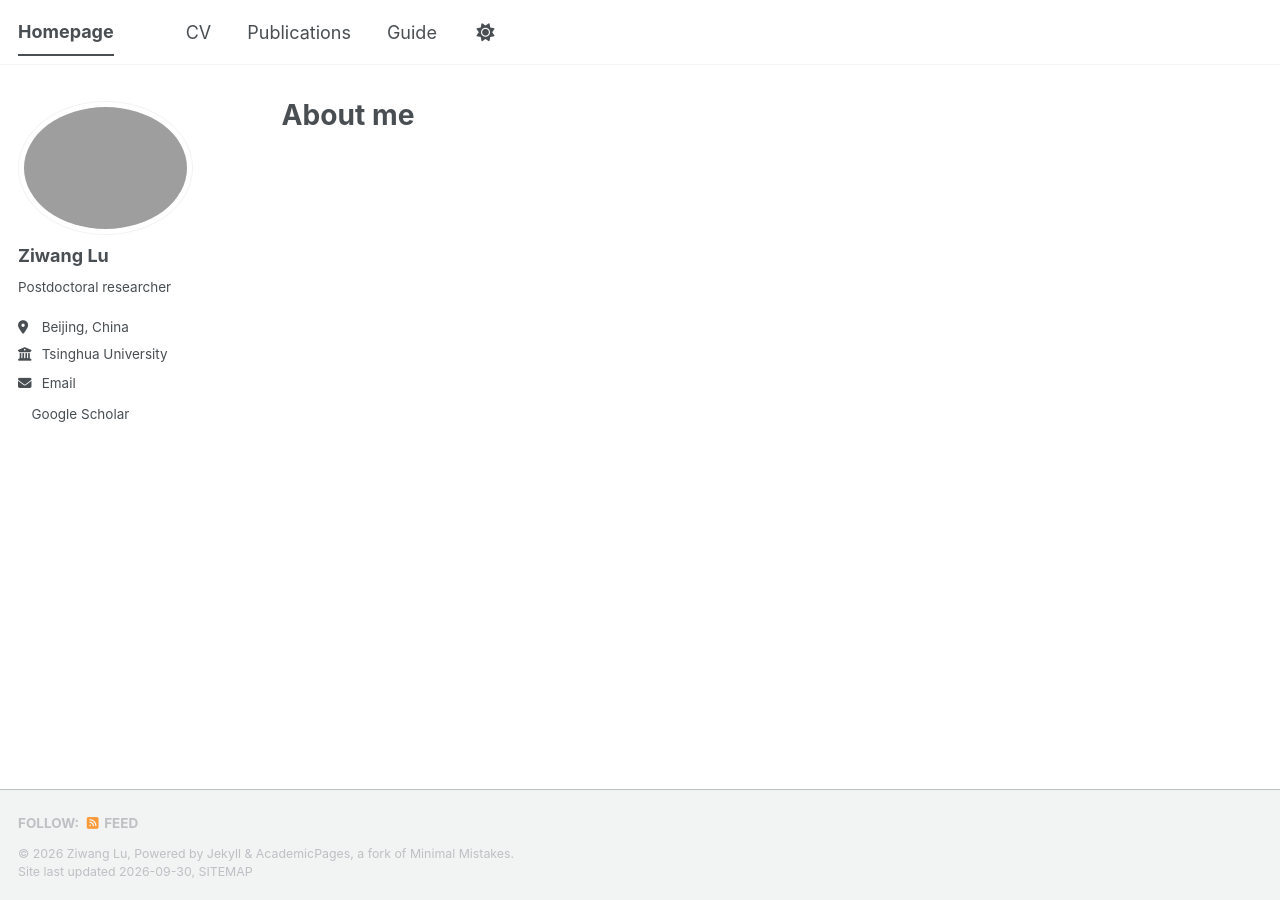
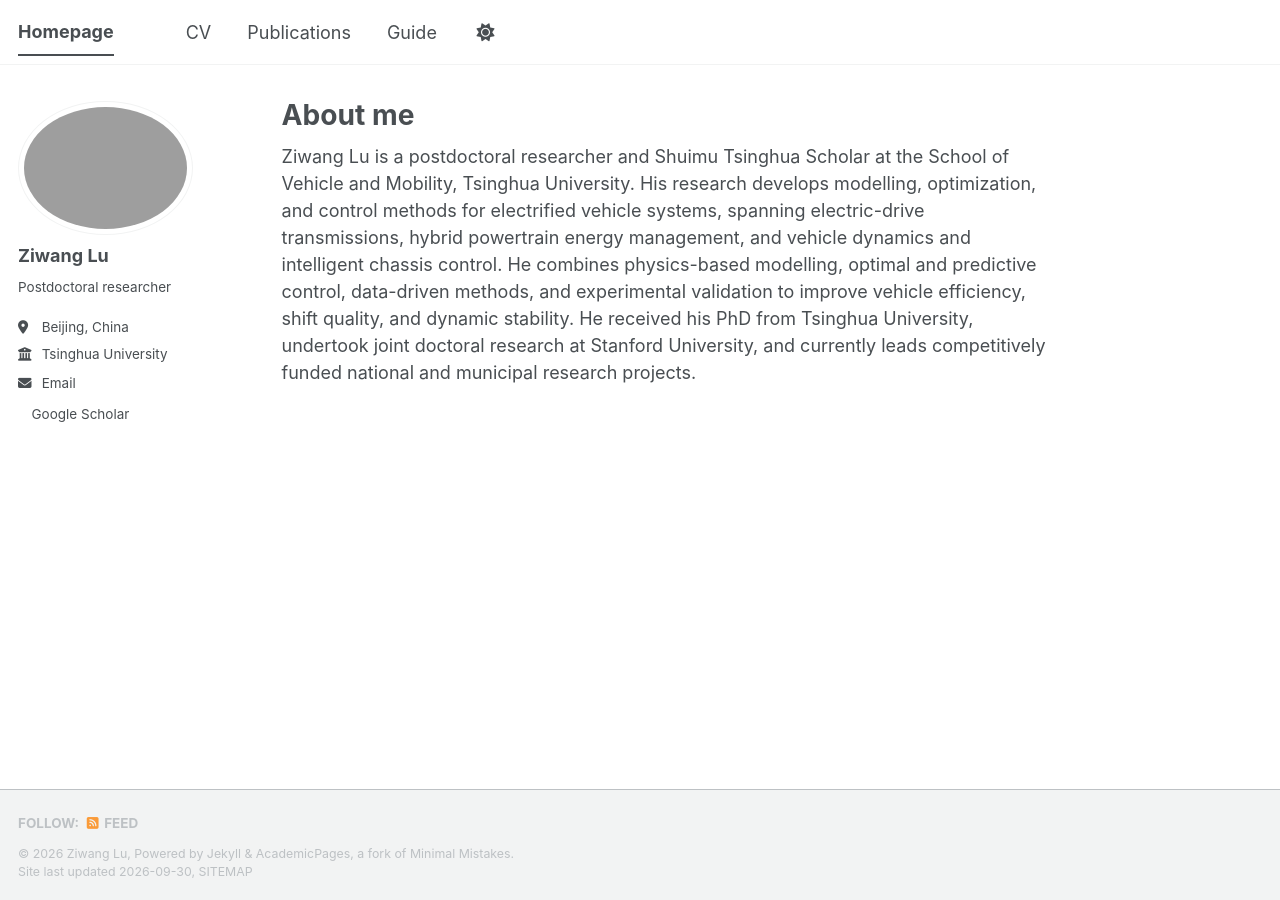
Before and after one commit to ZiwLu/ziwanglu.github.io, a Jekyll site: the page built from _pages/about.md, in a window 1280 px wide. Built offline with Jekyll 4.4.1, drawn with Linux system fonts in a browser that asks for light colours; a style sheet for code colours, icons or effects is not loaded.

Commit message:
Add biography for Ziwang Lu
Added a detailed biography of Ziwang Lu, highlighting his research focus and academic background.

```diff
--- a/_pages/about.md
+++ b/_pages/about.md
@@ -6,6 +6,7 @@ redirect_from:
   - /about/
   - /about.html
 ---
+Ziwang Lu is a postdoctoral researcher and Shuimu Tsinghua Scholar at the School of Vehicle and Mobility, Tsinghua University. His research develops modelling, optimization, and control methods for electrified vehicle systems, spanning electric-drive transmissions, hybrid powertrain energy management, and vehicle dynamics and intelligent chassis control. He combines physics-based modelling, optimal and predictive control, data-driven methods, and experimental validation to improve vehicle efficiency, shift quality, and dynamic stability. He received his PhD from Tsinghua University, undertook joint doctoral research at Stanford University, and currently leads competitively funded national and municipal research projects.
 
 <!--This is the front page of a website that is powered by the [Academic Pages template](https://github.com/academicpages/academicpages.github.io) and hosted on GitHub pages. [GitHub pages](https://pages.github.com) is a free service in which websites are built and hosted from code and data stored in a GitHub repository, automatically updating when a new commit is made to the repository. This template was forked from the [Minimal Mistakes Jekyll Theme](https://mmistakes.github.io/minimal-mistakes/) created by Michael Rose, and then extended to support the kinds of content that academics have: publications, talks, teaching, a portfolio, blog posts, and a dynamically-generated CV. Incidentally, these same features make it a great template for anyone that needs to show off a professional template!
 
```
